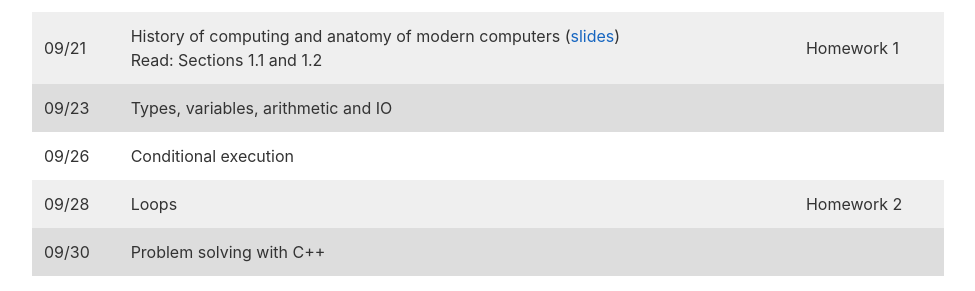
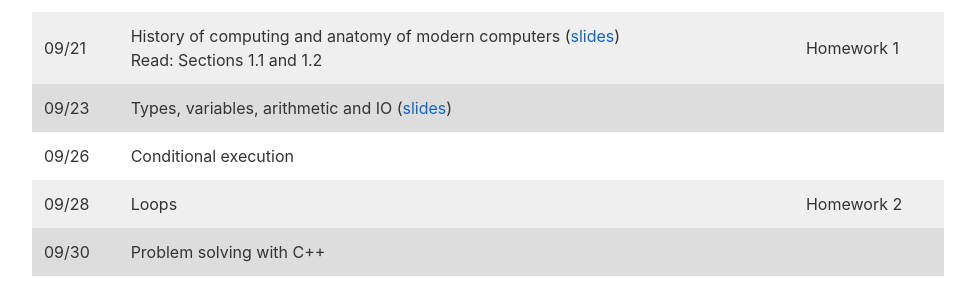
Before and after one commit to jacksonjw12/mbannister.github.io, a Jekyll site: the page built from _teaching/10-f16/index.md, in a window 1280 px wide and 900 px high, scrolled down 3205 px. Shown: the part 162-453 px from the top of the window, without its empty margins (152-1127 px from the left). Built offline with Jekyll 4.4.1, drawn with Linux system fonts in a browser that asks for light colours.

Commit message:
Add and link in slides

```diff
--- a/_teaching/10-f16/index.md
+++ b/_teaching/10-f16/index.md
@@ -113,8 +113,8 @@ All exams will be closed-note, closed-book, closed-computer, closed-calculator a
 ## Tentative Schedule
 
 09/19 | Introductions, pre-history of computing and number systems ([slides](Slides/Lecture01.pdf)) <br/> Read: Syllabus, [Abacus](//en.wikipedia.org/wiki/Abacus), [Slide rule](//en.wikipedia.org/wiki/Abacus), [Jacquard loom](//en.wikipedia.org/wiki/Jacquard_loom), [Analytic engine](//en.wikipedia.org/wiki/Analytical_Engine) <br/> Skim: [Leibniz](//en.wikipedia.org/wiki/Gottfried_Wilhelm_Leibniz),  [Shannon](//en.wikipedia.org/wiki/Claude_Shannon),  [Babbage](//en.wikipedia.org/wiki/Claude_Shannon)  | <!-- Week 1; Lab: Install-->
-09/21 | History of computing and anatomy of modern computers ([slides](Slides/Lecture01.pdf)) <br/> Read: Sections 1.1 and 1.2 | Homework 1
-09/23 | Types, variables, arithmetic and IO|
+09/21 | History of computing and anatomy of modern computers ([slides](Slides/Lecture02.pdf)) <br/> Read: Sections 1.1 and 1.2 | Homework 1
+09/23 | Types, variables, arithmetic and IO ([slides](Slides/Lecture03.pdf))|
 09/26 | Conditional execution | <!-- Week 2; Lab: Var, IO, Conditionals -->
 09/28 | Loops | Homework 2 <!-- Mass of the Holy Spirit -->
 09/30 | Problem solving with C++ |
```
Also changed, not shown: 2 other files.
